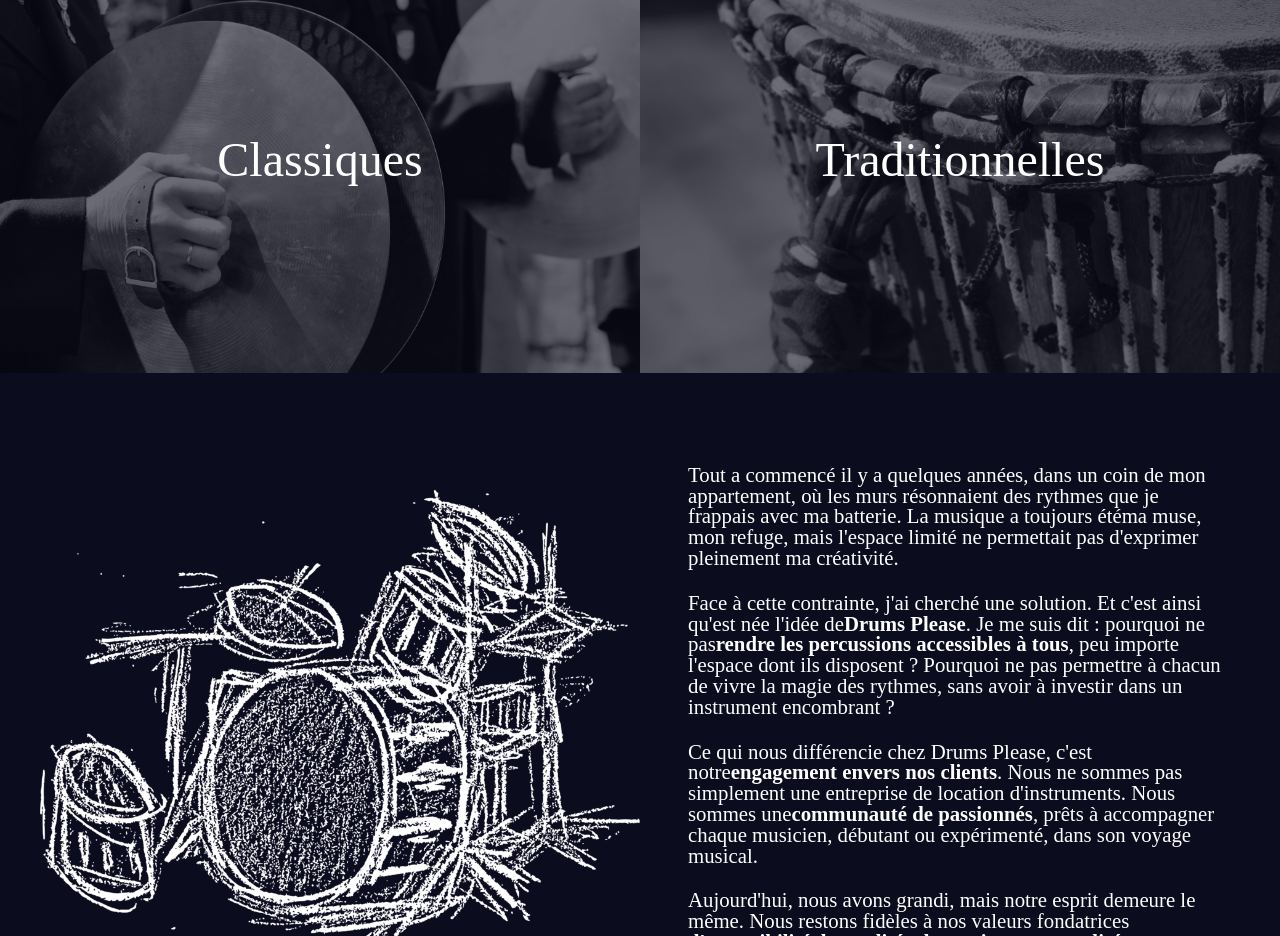
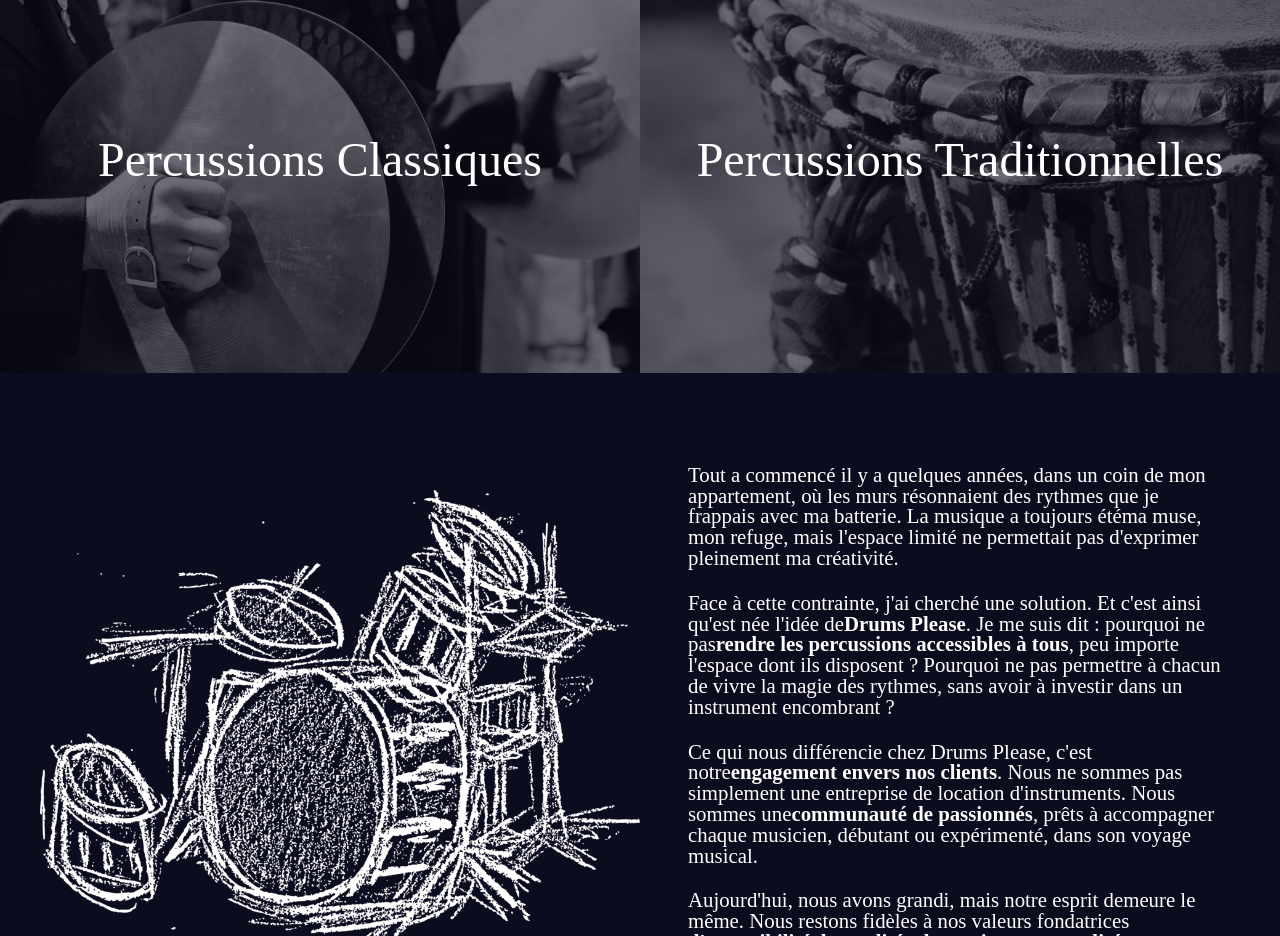
Before and after one commit to LaiPe/drums-please, a Next.js app: page / in a window 1280 px wide. Shown: the part 1280-2216 px from the top of the page. Built offline with nearby package versions, Linux system fonts and the light colour scheme.

Commit message:
feat: implement product categories and details pages; refactor product data handling

```diff
--- a/src/app/(site)/(index)/page.tsx
+++ b/src/app/(site)/(index)/page.tsx
@@ -1,35 +1,12 @@
 import Link from "next/link"
-import "@/css/global.css"
 import styles from "./index.module.css"
 import BackgroundMedia from "@/components/backgrounds/BackgroundMedia"
 import ProductCard from "@/components/index/ProductCard"
 
 const heroTitle = ["Louez votre matériel", "à un prix imbatable !"]
 
-const products = [
-  {
-    title: "Batteries Acoustiques",
-    imageSrc: "/img/products-cards/bat-acous.jpg",
-    link: "/produits/bat-acoustiques"
-  },
-  {
-    title: "Batteries Électroniques",
-    imageSrc: "/img/products-cards/bat-elec.jpg",
-    link: "/produits/bat-electroniques"
-  },
-  {
-    title: "Classiques",
-    imageSrc: "/img/products-cards/perc-class.jpg",
-    link: "/produits/classiques"
-  },
-  {
-    title: "Traditionnelles",
-    imageSrc: "/img/products-cards/perc-trad.jpg",
-    link: "/produits/traditionnelles"
-  },
-]
-
-export default function Page() {
+export default async function Page() {
+  const { productsCategories } = await import("@/data/placehorlder-data") // Simulate fetching data from an API or database
   return (
     <>
       <section className={styles.heroSection}>
@@ -42,12 +19,12 @@ export default function Page() {
       </section>
 
       <section className={styles.productsSection}>
-        {products.map((product) => (
+        {productsCategories.map((category) => (
           <ProductCard
-            key={product.title}
-            title={product.title}
-            imageSrc={product.imageSrc}
-            link={product.link}
+            key={`card-${category.slug}`}
+            title={category.name}
+            imageSrc={category.imageSrc}
+            link={`/products/${category.slug}`}
           />
         ))}
       </section>
--- a/src/components/backgrounds/BackgroundMedia.module.css
+++ b/src/components/backgrounds/BackgroundMedia.module.css
@@ -1,6 +1,5 @@
 .backgroundMedia {
   height: 100%;
-  width: 100%;
   position: relative;
 }
 
--- a/src/components/backgrounds/BackgroundMedia.tsx
+++ b/src/components/backgrounds/BackgroundMedia.tsx
@@ -4,24 +4,31 @@ interface BackgroundMediaProps {
     mediaType: "video" | "image";
     mediaSrc: string;
     children?: React.ReactNode;
+    alt?: string;
 
     childrenClassName?: string;
     containerClassName?: string;
     mediaClassName?: string;
 }
 
-const BackgroundMedia: React.FC<BackgroundMediaProps> = ({ mediaType, mediaSrc, children, containerClassName, mediaClassName, childrenClassName }) => {
+const BackgroundMedia: React.FC<BackgroundMediaProps> = ({ mediaType, mediaSrc, children, containerClassName, mediaClassName, childrenClassName, alt, ...props }) => {
     return (
-        <div className={`${styles.backgroundMedia} ${containerClassName}`}>
+        <div className={`${containerClassName} ${styles.backgroundMedia}`} {...props}>
             {mediaType === "video" ? (
-                <video autoPlay loop muted playsInline className={`${styles.media} ${mediaClassName}`}>
+                <video
+                    autoPlay
+                    loop
+                    muted
+                    playsInline
+                    className={`${mediaClassName} ${styles.media}`}
+                >
                     <source src={mediaSrc} type="video/mp4" />
                     Your browser does not support the video tag.
                 </video>
             ) : (
-                <img src={mediaSrc} alt="Background" className={`${styles.media} ${mediaClassName}`} />
+                <img src={mediaSrc} alt={alt || "Background"} className={`${mediaClassName} ${styles.media}`} />
             )}
-            {children && <div className={`${styles.content} ${childrenClassName}`}>{children}</div>}
+            {children && <div className={`${childrenClassName} ${styles.content}`}>{children}</div>}
         </div>
     )
 }
--- a/src/components/index/ProductCard.tsx
+++ b/src/components/index/ProductCard.tsx
@@ -6,15 +6,18 @@ interface ProductCardProps {
     title: string;
     imageSrc: string;
     link: string;
+    key: string;
 }
 
-const ProductCard: React.FC<ProductCardProps> = ({ title, imageSrc, link }) => {
+const ProductCard: React.FC<ProductCardProps> = ({ title, imageSrc, link, ...props }) => {
     return (
         <BackgroundMedia
             mediaType="image"
             mediaSrc={imageSrc}
             mediaClassName={styles.productImage}
             containerClassName={styles.productCard}
+            alt={`${title} card`}
+            {...props}
         >
             <Link href={link}>
                 <h3 className={styles.productTitle}>{title}</h3>
--- /dev/null
+++ b/src/data/placehorlder-data.ts
@@ -0,0 +1,73 @@
+const products = [
+    {
+        id: "pearl-decade-maple-6pc-black-burst",
+        slug: "pearl-decade-maple-6pc-black-burst",
+        name: "Pearl Decade Maple 6pc Black Burst",
+        categoryId: "batteries-acoustiques",
+        imageSrc: "/img/products/batteries-acoustiques/pearl-decade-maple-6pc-black-burst.jpg"
+    },
+    {
+        id: "sonor-aq1-stage-set-caribbean-blue",
+        slug: "sonor-aq1-stage-set-caribbean-blue",
+        name: "Sonor AQ1 Stage Set Caribbean Blue",
+        categoryId: "batteries-acoustiques",
+        imageSrc: "/img/products/batteries-acoustiques/sonor-aq1-stage-set-caribbean-blue.jpg"
+    },
+    {
+        id: "tama-superstar-classic-kit-20-cff",
+        slug: "tama-superstar-classic-kit-20-cff",
+        name: "Tama Superstar Classic Kit 20 CFF",
+        categoryId: "batteries-acoustiques",
+        imageSrc: "/img/products/batteries-acoustiques/tama-superstar-classic-kit-20-cff.jpg"
+    },
+    {
+        id: "yamaha-stage-custom-standard-set-clw",
+        slug: "yamaha-stage-custom-standard-set-clw",
+        name: "Yamaha Stage Custom Standard Set CLW",
+        categoryId: "batteries-acoustiques",
+        imageSrc: "/img/products/batteries-acoustiques/yamaha-stage-custom-standard-set-clw.jpg"
+    },
+    {
+        id: "tama-superstar-cl-22-3pcs-kit-cff",
+        slug: "tama-superstar-cl-22-3pcs-kit-cff",
+        name:"Tama Superstar Cl. 22 3-pcs Kit CFF",
+        categoryId: "batteries-acoustiques",
+        imageSrc: "/img/products/batteries-acoustiques/tama-superstar-cl-22-3pcs-kit-cff.jpg"
+    },
+    {
+        id: "drumcraft-series-4-standard-set-baf",
+        slug: "drumcraft-series-4-standard-set-baf",
+        name: "DrumCraft Series 4 Standard Set BAF",
+        categoryId: "batteries-acoustiques",
+        imageSrc: "/img/products/batteries-acoustiques/drumcraft-series-4-standard-set-baf.jpg"
+    }
+]
+
+const productsCategories = [
+    {
+        id: "batteries-acoustiques",
+        slug: "batteries-acoustiques",
+        name: "Batteries Acoustiques",
+        imageSrc: "/img/products-cards/bat-acous.jpg"
+    },
+    {
+        id: "batteries-electroniques",
+        slug: "batteries-electroniques",
+        name: "Batteries Électroniques",
+        imageSrc: "/img/products-cards/bat-elec.jpg"
+    },
+    {
+        id: "classiques",
+        slug: "classiques",
+        name: "Percussions Classiques",
+        imageSrc: "/img/products-cards/perc-class.jpg"
+    },
+    {
+        id: "traditionnelles",
+        slug: "traditionnelles",
+        name: "Percussions Traditionnelles",
+        imageSrc: "/img/products-cards/perc-trad.jpg"
+    }
+]
+
+export { products, productsCategories }
```
Also changed, not shown: src/app/(site)/products/[slug]/page.tsx (added, +61 -0 lines), src/app/(site)/products/[slug]/product-page.module.css (added, +41 -0 lines), src/app/(site)/products/not-found.tsx (added, +13 -0 lines), src/components/products/ProductDetails.tsx (added, +14 -0 lines), src/components/products/ProductDetailsClient.tsx (added, +40 -0 lines), src/components/products/ProductDetails.module.css (added).
